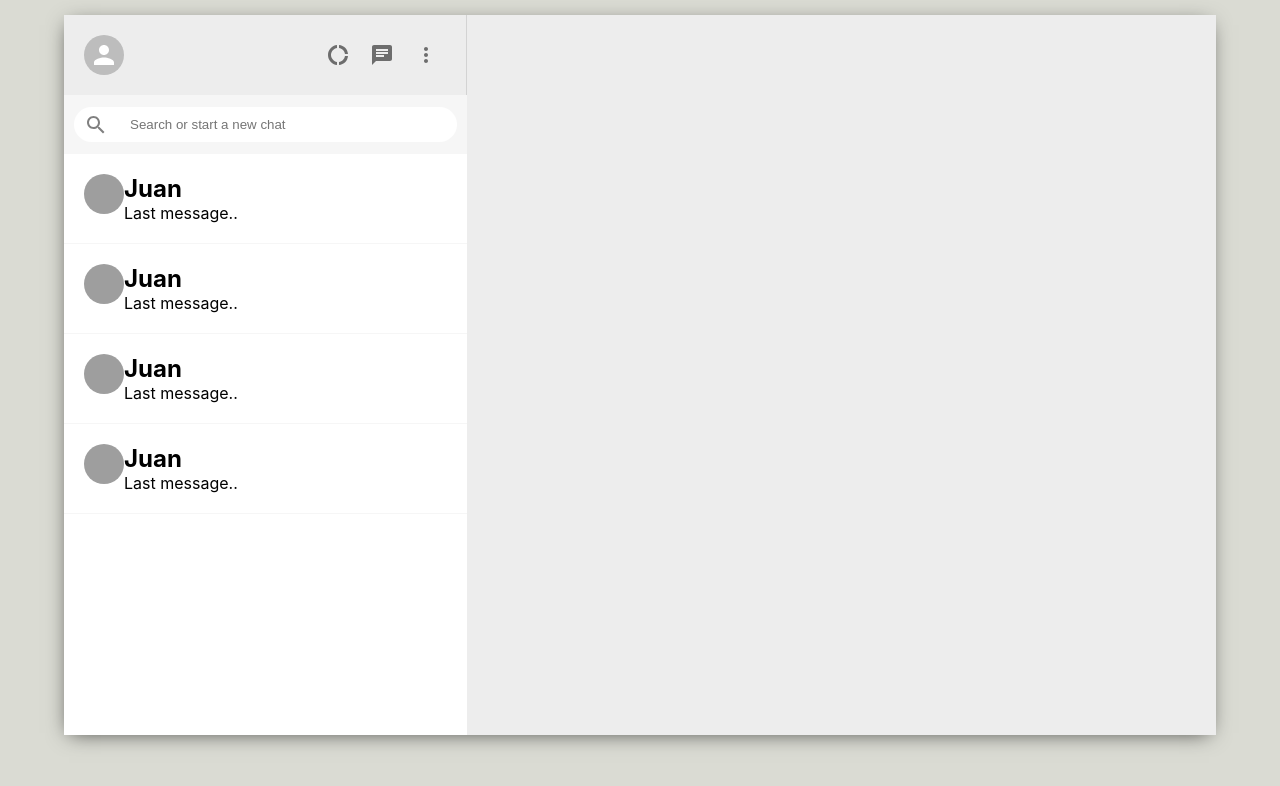
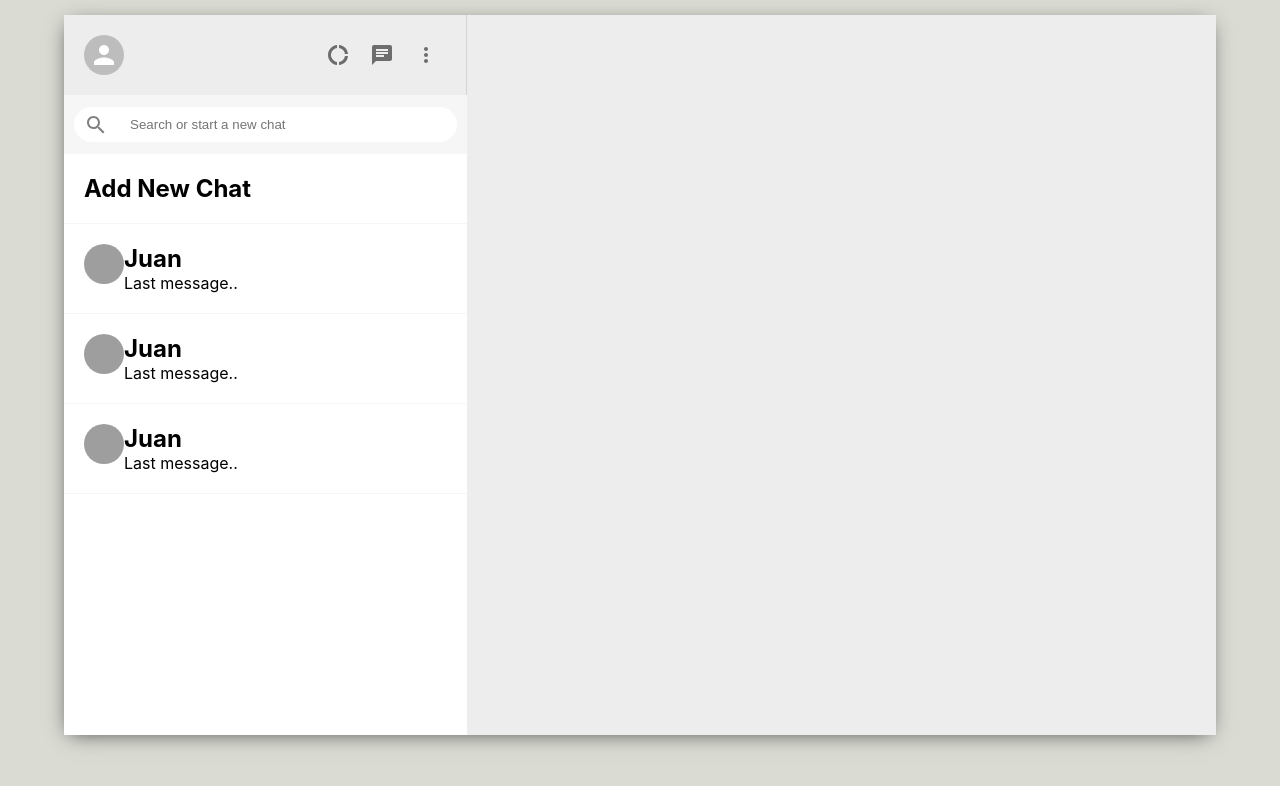
Before and after one commit to cama0047/WhatsappClone, a React (Create React App) app: page / in a window 1280 px wide. Shown: the top 786 px of the page. Built offline with nearby package versions, Linux system fonts and the light colour scheme; grey boxes are pictures that could not be loaded.

Commit message:
adding option create chat

```diff
--- a/src/components/Sidebar.js
+++ b/src/components/Sidebar.js
@@ -25,7 +25,6 @@ function Sidebar() {
       </div>
 
       <div className="sidebar__search">
-
         <div className="sidebar__searchContainer">
           <SearchOutlined />
           <input placeholder="Search or start a new chat " type="text" />
@@ -33,7 +32,7 @@ function Sidebar() {
       </div>
 
       <div className="sidebar__chats">
-        <SidebarChat />
+        <SidebarChat addNewChat />
         <SidebarChat />
         <SidebarChat />
         <SidebarChat />
--- a/src/components/SidebarChat.js
+++ b/src/components/SidebarChat.js
@@ -2,7 +2,7 @@ import { Avatar } from '@mui/material';
 import React,{useState,useEffect} from 'react'
 import "./SidebarChat.css";
 
-const SidebarChat = ()=> {
+const SidebarChat = ({addNewChat})=> {
     // Seed will have a random number
     const [seed, setSeed] = useState('')
 
@@ -12,17 +12,28 @@ const SidebarChat = ()=> {
        setSeed(Math.floor(Math.random()*1000));
     }, [])
 
+    const createChat = () => {
+      const roomName = prompt("please enter a name for the new chat ");
+      console.log("please create ", roomName); // <----PRINT
+      if (roomName) {
+        //do something
+        // Hint: Create chat
+      }
+    };
 
-    return (
+    return !addNewChat ? (
       <div className="sidebarChat">
-        <Avatar
-          src={`https://avatars.dicebear.com/api/personas/${seed}.svg`}
-        />
+        <Avatar src={`https://avatars.dicebear.com/api/personas/${seed}.svg`} />
         <div className="sidebar__info">
           <h2>Juan</h2>
           <p>Last message..</p>
         </div>
       </div>
+    ) :(
+        <div onClick={createChat} className="sidebarChat">
+            <h2>Add New Chat</h2>
+        </div>
+
     );
 }
 
```
